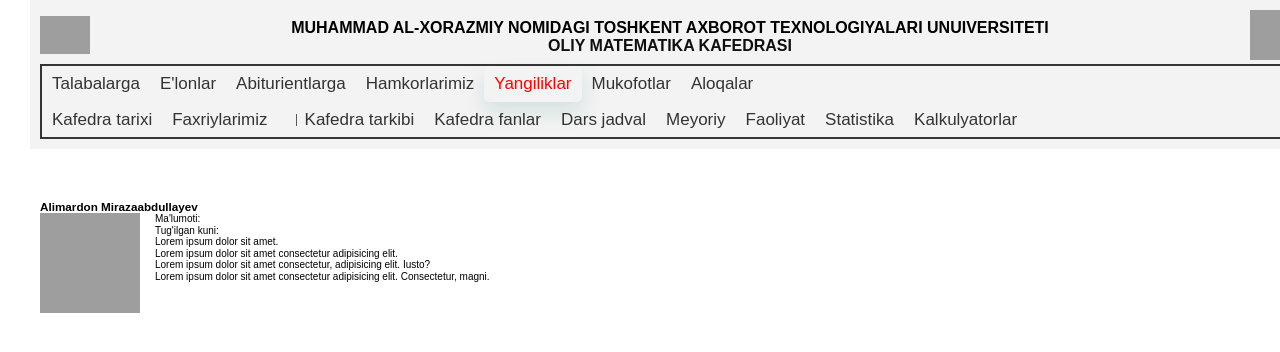
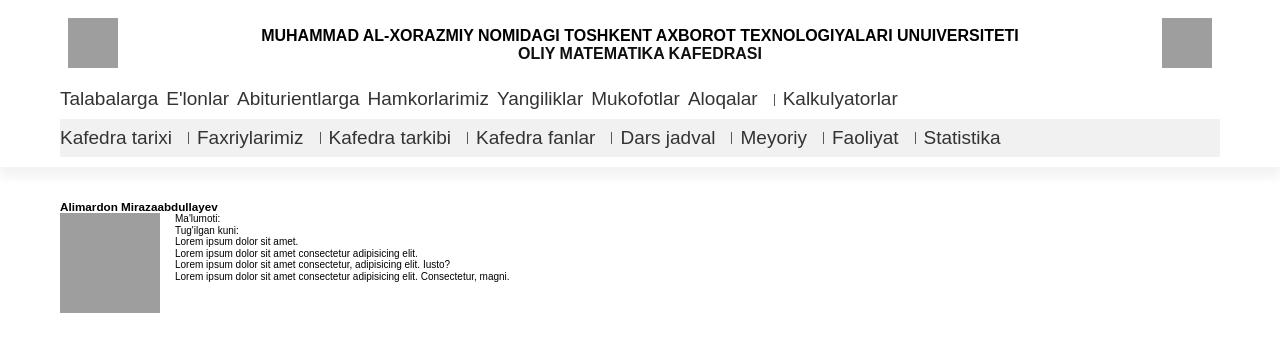
Before and after one commit to onlysharifjon/Monitoring-Platform, a Django app: template templates/index.html in a window 1280 px wide. Shown: the top 352 px of the page. Run offline with Django 4.2, Linux system fonts and the light colour scheme; the template is opened without the code that fills it, so the values that code supplies are empty; some libraries are stand-ins or nearby versions; grey boxes are pictures that could not be loaded.

Commit message:
respon header full

```diff
--- /dev/null
+++ b/static/script.js
@@ -0,0 +1,14 @@
+const headerBtn = document.querySelector("#headerbtn")
+const headerNav = document.querySelector("#nav")
+const headerul = headerNav.querySelector(".list")
+let isNavbarExpanded = headerBtn.getAttribute("aria-expanded") === "true";
+
+const toggleNavbarVisibility = () => {
+    isNavbarExpanded = !isNavbarExpanded;
+    headerBtn.setAttribute("aria-expanded", isNavbarExpanded);
+};
+
+headerBtn.addEventListener("click", toggleNavbarVisibility);
+
+headerul.addEventListener("click", (e) => e.stopPropagation());
+headerNav.addEventListener("click", toggleNavbarVisibility);
--- a/static/style.css
+++ b/static/style.css
@@ -369,6 +369,7 @@
 }
 
 body {
+  /* position: relative; */
   display: flex;
   flex-direction: column;
   height: 100%;
@@ -408,7 +409,7 @@
 }
 
 .container {
-  max-width: 1240px;
+  max-width: 1180px;
   padding: 0 10px;
   margin-left: auto;
   margin-right: auto;
@@ -422,14 +423,13 @@
 
 
 .header {
-  background: #f3f3f3;
-  display: flex;
-  flex-direction: column;
   position: fixed;
+  top: 0;
+  left: 0;
   width: 100%;
-  background-color: #f3f3f3;
+  box-shadow: 0 10px 10px #f3f3f3;
+  background-color: #fff;
   padding: 10px 10px;
-  /* padding: 0.5rem 5rem; */
 
 }
 
@@ -437,6 +437,7 @@
   display: flex;
   align-items: center;
   justify-content: space-between;
+  padding: 8px;
 
 }
 
@@ -452,17 +453,24 @@
   color: #0f0f0f;
 }
 
-nav {
+.logo {
+  width: 50px;
+  height: 50px;
+}
 
-  border: 2px solid #343434;
+.nav__list {
+  background-color: #f1f1f1;
+
+  /* border: 2px solid #343434 */
 }
 
 .nav-link {
   /* border-right: 2px solid black; */
   font-style: normal;
-  padding: 5px 10px;
+  padding: 5px 8px;
+  padding-left: 0;
   font-weight: 500;
-  font-size: 17px;
+  font-size: 19px;
   line-height: 150%;
   /* identical to box height, or 18px */
   display: flex;
@@ -473,7 +481,7 @@
 .nav-link:hover {
   color: blue;
   /* background-color: blueviolet; */
-  list-style: armenian;
+  /* list-style: armenian; */
 }
 
 .nav-link::after {
@@ -490,6 +498,8 @@
   border-color: transparent transparent transparent #17206a;
 }
 
+
+
 .link::before {
   content: " ";
   display: block;
@@ -499,19 +509,89 @@
   margin: 0 8px;
 }
 
-.active {
+
+.header__btn {
+  background-color: #fff;
+  padding: 5px;
+  background-image: url("./images/gambtn.svg");
+  width: 27px;
+  height: 27px;
+  background-repeat: no-repeat;
+  background-position: center;
+  border: none;
+  display: none;
+
+}
+
+
+
+/* .active {
   box-shadow: 0px 10px 20px rgba(42, 121, 122, 0.15);
   border-radius: 5px;
   color: red;
+} */
+
+
+
+@media only screen and (max-width: 1024px) {
+  .header {
+    padding: 0;
+  }
+
+  .header__top-title {
+    font-size: 14px;
+  }
+
+  .logo {
+    width: 40px;
+    height: 40px;
+  }
+
+  .nav-link {
+    font-size: 13px;
+    line-height: 100%;
+
+  }
+
+  .link::before {
+    height: 8px;
+  }
 }
 
+@media only screen and (max-width: 768px) {
 
-@media only screen and (max-width: 1070px) {
+  .header__top-title {
+
+    font-weight: 600;
+    font-size: 9px;
+  }
+
+  .logo {
+    width: 30px;
+    height: 30px;
+  }
 
   .nav-link {
-    font-size: 15px;
+    padding: 3px 5px;
+    font-size: 10px;
+  }
 
+}
+
+@media only screen and (max-width: 640px) {
+  .header__btn {
+    display: block;
   }
+
+  .logo {
+    width: 14px;
+    height: 14px;
+  }
+
+  .list {
+    display: none;
+  }
+
 }
 
 
--- a/templates/index.html
+++ b/templates/index.html
@@ -8,13 +8,14 @@
 <link href="https://fonts.googleapis.com/css?family=Mukta:300,400,500,600,700&display=swap" rel="stylesheet">
 <link rel="stylesheet" href="../static/style.css">
 
-<body class="container">
+<body class="">
 
-    <header class="header">
-        <div class="">
+    <header class="header" id="header">
+        <div class="container" id="wrapper">
             <div class="header__top">
                 <a class="header__top-logo tuit" href="./index.html">
-                    <img src="https://lms.tuit.uz/assets/images/logo-md.png" width="50" height="50" alt="tuit-logo">
+                    <img class="logo" src="https://lms.tuit.uz/assets/images/logo-md.png" width="50" height="50"
+                        alt="tuit-logo">
                 </a>
                 <div class="header__top-content">
                     <h2 class="header__top-title ">muhammad al-xorazmiy nomidagi
@@ -27,11 +28,11 @@
                 </div>
 
                 <a class="header__top-logo high__math" href="./index.html">
-                    <img src="https://picsum.photos/50/50" width="50" height="50" alt="Rahbar">
+                    <img class="logo" src="https://picsum.photos/50/50" width="50" height="50" alt="Rahbar">
                 </a>
             </div>
-            <nav>
-                <ul class="header_navbar-list">
+            <nav id="nav">
+                <ul class="header_navbar-list list">
 
                     <li class="">
                         <a class="nav-link" href="./students.html">Talabalarga</a>
@@ -57,54 +58,54 @@
                     <li class="">
                         <a class="nav-link" href="./contact.html">Aloqalar</a>
                     </li>
+                    <li>
+                        <a class="nav-link link" href="./kalkulyator.html">
+                            Kalkulyatorlar</a>
+                    </li>
 
 
                 </ul>
-
-                <i class="fas fa-bars" id="ham-menu"></i>
-                <ul class="nav__list" id="nav-bar">
+                <ul class="nav__list list" id="nav-bar">
 
                     <li>
-                        <a class="nav-link" href="#about">
+                        <a class="nav-link " href="#about">
                             Kafedra tarixi
                         </a>
                     </li>
-                    <li class=""><a class="nav-link" href="./blog.html">Faxriylarimiz</a>
+                    <li class=""><a class="nav-link link" href="./blog.html">Faxriylarimiz</a>
                     <li>
                         <a class="nav-link link" href="./teachers.html">
                             Kafedra tarkibi
                         </a>
                     </li>
                     <li>
-                        <a class="nav-link" href="./subject.html">
+                        <a class="nav-link link" href="./subject.html">
                             Kafedra fanlar
                         </a>
                     </li>
                     <li>
-                        <a class="nav-link" href="./schedule.html">
+                        <a class="nav-link link" href="./schedule.html">
                             Dars jadval
                         </a>
                     </li>
                     <li>
-                        <a class="nav-link" href="#contact">
+                        <a class="nav-link link" href="#contact">
                             Meyoriy
                         </a>
                     </li>
                     <li>
-                        <a class="nav-link" href="#contact">
+                        <a class="nav-link link" href="#contact">
                             Faoliyat
                         </a>
                     </li>
                     <li>
-                        <a class="nav-link" href="#contact">
+                        <a class="nav-link link" href="#contact">
                             Statistika
                         </a>
                     </li>
-                    <li>
-                        <a class="nav-link" href="./kalkulyator.html">
-                            Kalkulyatorlar</a>
-                    </li>
+
                 </ul>
+                <button class="header__btn" id="headerbtn"></button>
             </nav>
         </div>
     </header>
@@ -144,6 +145,9 @@
                 image.src = url;
             });
     </script> -->
+
+
+    <script src="../static/script.js"></script>
 </body>
 
 </html>
```
Also changed, not shown: static/images/gambtn.svg (added).
